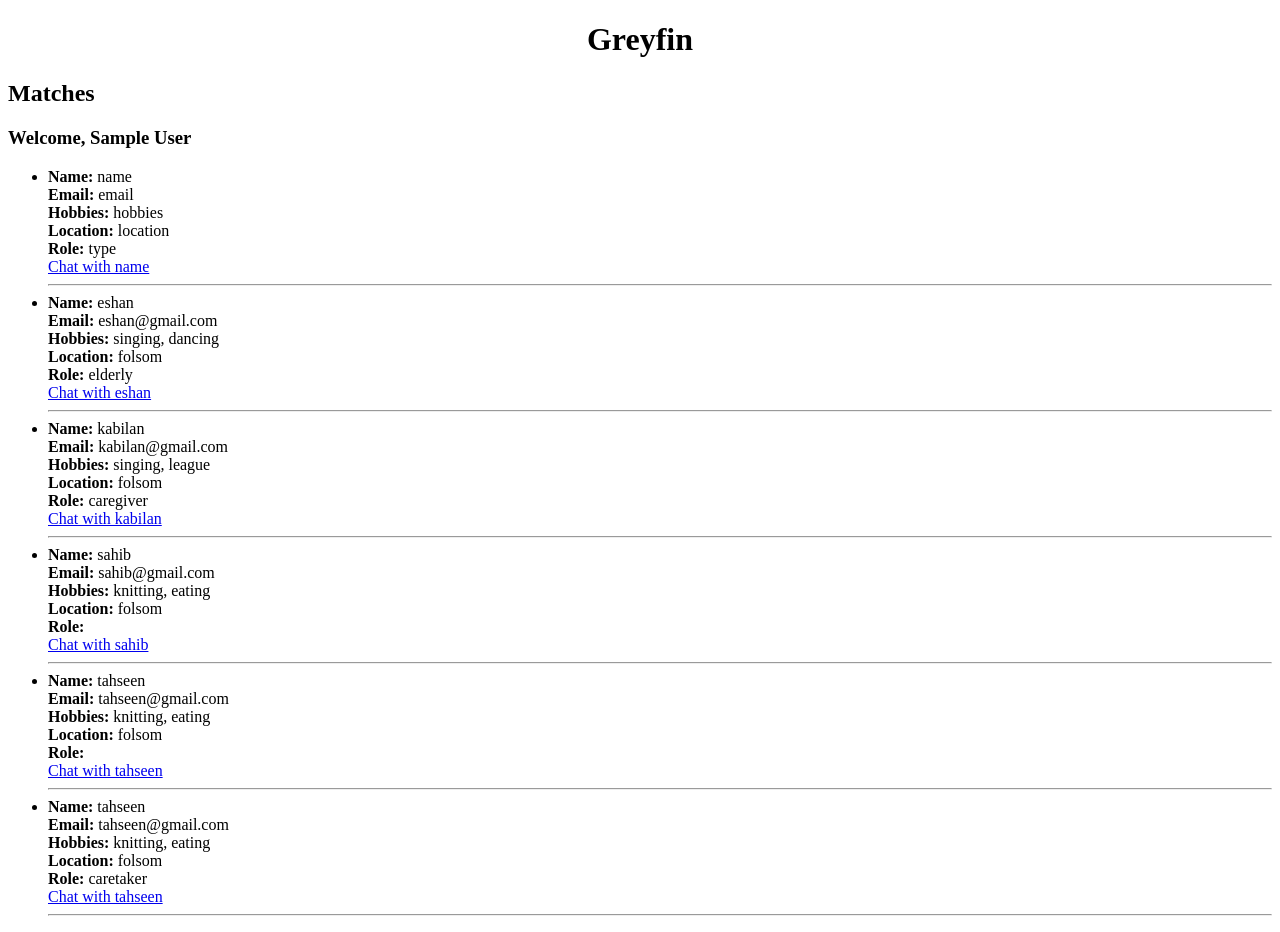
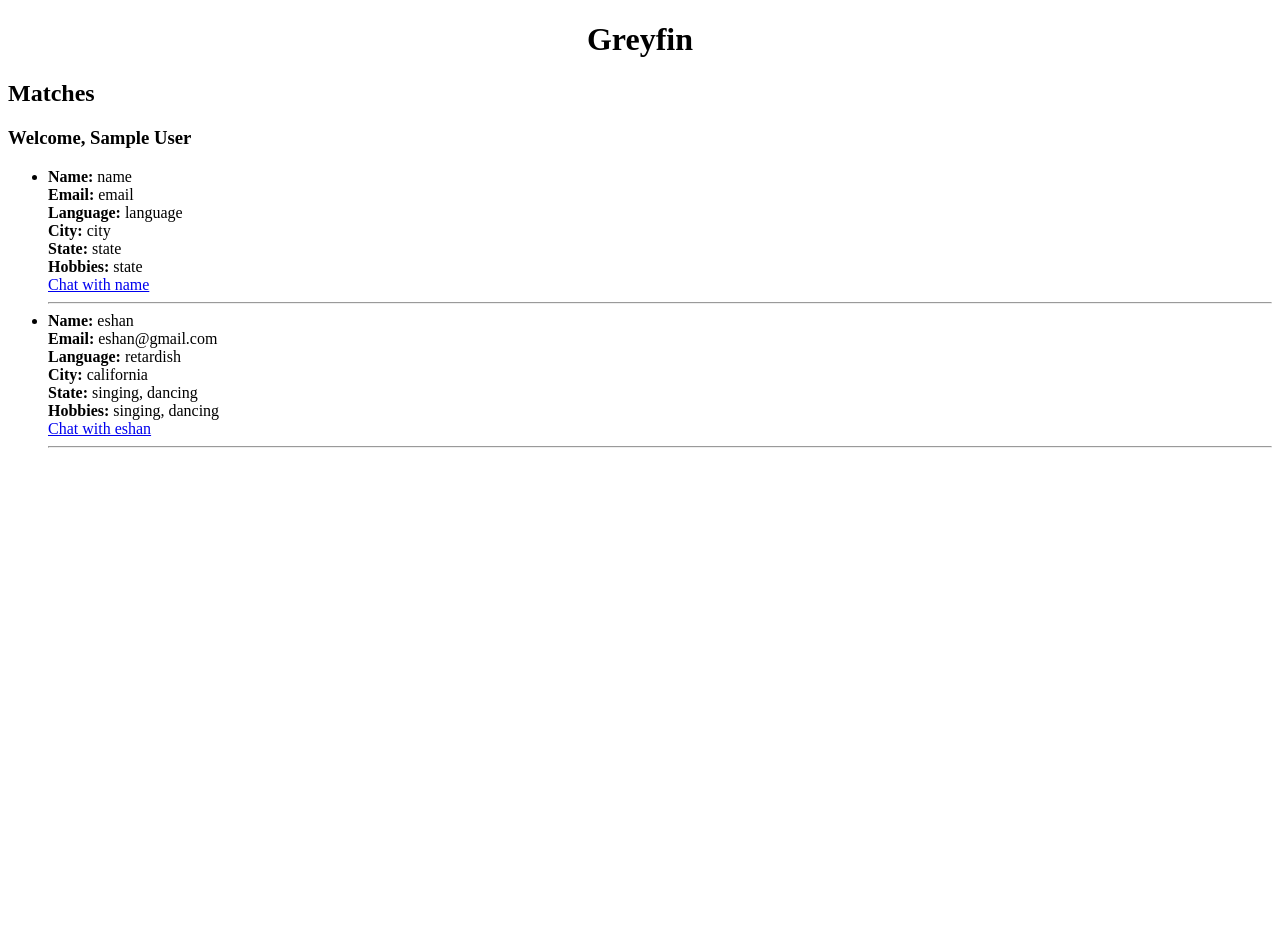
Before and after one commit to MintiClinti/Greyfin, a Flask app: page /matches in a window 1280 px wide. After the commit the page ends 448 px from the top, so only its background shows below. Run offline with Flask 3, Linux system fonts and the light colour scheme; the visitor is signed in with stand-in values (Sample User, id 1).

Commit message:
pranesh update numba 2

```diff
--- a/app.py
+++ b/app.py
@@ -45,10 +45,13 @@ def caretaker():
     if request.method == 'POST':
         name = request.form['name']
         email = request.form['email']
-        hobbies = request.form['hobbies']
-        location = request.form['location']
+        language = request.form['language']
+        city = request.form['city']
+        state = request.form["state"]
+        hobbies = request.form["hobbies"]
+
         # role = request.form['role']
-        save_to_csv([name, email, hobbies, location, "caretaker"])
+        save_to_csv([name, email, language, city, state, hobbies, "caretaker"])
         return redirect(url_for('login'))
     return render_template('caretaker.html')
 
--- a/templates/caretaker.html
+++ b/templates/caretaker.html
@@ -10,7 +10,7 @@
 <body>
 <h1>Greyfin</h1>
 <h2>Caretaker Form</h2>
-<form method="post">
+<form method="post" action="/caretaker"> <!-- Added action attribute -->
     Name: <input name="name"/>
     <br/><br/>
     Email: <input name="email"/>
@@ -23,8 +23,6 @@
     <br/><br/>
     Hobbies: <input name="hobbies"/>
     <br/><br/>
-</form>
-<form>
     <label for="gender">What is your gender?</label>
     <select name="gender" id="gender">
         <option value="male">Male</option>
--- a/templates/matches.html
+++ b/templates/matches.html
@@ -19,9 +19,10 @@
             <li>
                 <strong>Name:</strong> {{ user[0] }}<br>
                 <strong>Email:</strong> {{ user[1] }}<br>
-                <strong>Hobbies:</strong> {{ user[2] }}<br>
-                <strong>Location:</strong> {{ user[3] }}<br>
-                <strong>Role:</strong> {{ user[4] }}<br>
+                <strong>Language:</strong> {{ user[2] }}<br>
+                <strong>City:</strong> {{ user[3] }}<br>
+                <strong>State:</strong> {{ user[4] }}<br>
+                <strong>Hobbies:</strong> {{ user[4] }}<br>
                 {% if user[1] != session['email'] %}
                     <a href="{{ url_for('chat', recipient_email=user[1]) }}">Chat with {{ user[0] }}</a>
                 {% endif %}
--- a/users.csv
+++ b/users.csv
@@ -1,6 +1,2 @@
-name,email,hobbies,location,type
-eshan,eshan@gmail.com,"singing, dancing",folsom,elderly
-kabilan,kabilan@gmail.com,"singing, league",folsom,caregiver
-sahib,sahib@gmail.com,"knitting, eating",folsom,
-tahseen,tahseen@gmail.com,"knitting, eating",folsom,
-tahseen,tahseen@gmail.com,"knitting, eating",folsom,caretaker
+name,email,language,city,state,hobbies,iscaretaker
+eshan,eshan@gmail.com,retardish,california,"singing, dancing", caretaker
```
Also changed, not shown: templates/base.html (added), templates/session.html (added). Lines whose indentation alone changed are shown as unchanged.
